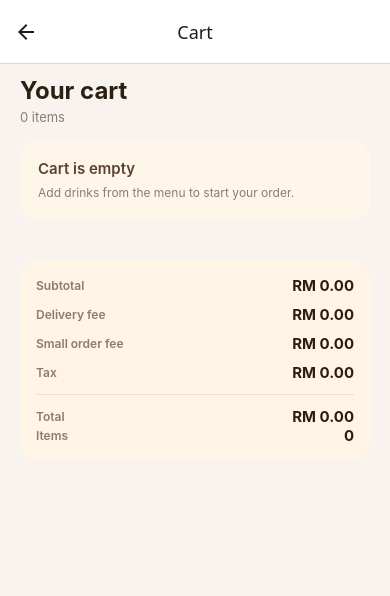
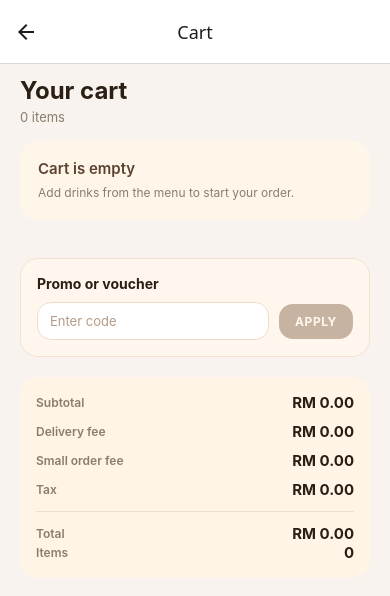
Before and after one commit to codemedavid/coffee-shop, a React Native app: screen /Cart in a window 390 px wide. Shown: the top 596 px of the page. Built offline with nearby package versions, Linux system fonts and the light colour scheme.

Commit message:
feat(cart): apply promo codes
Add promo validation with expiry/min spend checks and
surface applied state with discount totals in cart.
Reference: US-016

```diff
--- a/seeds/promos.json
+++ b/seeds/promos.json
@@ -16,5 +16,14 @@
     "minSpend": 20,
     "expiry": "2026-06-30",
     "eligibility": "new-users"
+  },
+  {
+    "id": "p_003",
+    "code": "OLD5",
+    "type": "fixed",
+    "amount": 5,
+    "minSpend": 10,
+    "expiry": "2023-01-01",
+    "eligibility": "all"
   }
 ]
--- a/src/data/cart.tsx
+++ b/src/data/cart.tsx
@@ -1,4 +1,12 @@
-import React, { createContext, useContext, useMemo, useState } from 'react';
+import React, {
+  createContext,
+  useContext,
+  useCallback,
+  useEffect,
+  useMemo,
+  useState,
+} from 'react';
+import { loadPromos } from './seedLoader';
 
 type CartCustomizations = {
   sizeLabel: string;
@@ -27,15 +35,29 @@ type CartTotals = {
   subtotal: number;
   itemCount: number;
   fees: CartFees;
+  discount: number;
   total: number;
+};
+
+type Promo = {
+  id: string;
+  code: string;
+  type: 'percent' | 'fixed';
+  amount: number;
+  minSpend: number;
+  expiry: string;
+  eligibility: string;
 };
 
 type CartContextValue = {
   items: CartItem[];
   totals: CartTotals;
+  appliedPromo: Promo | null;
   addItem: (item: Omit<CartItem, 'id'>) => void;
   updateItemQuantity: (id: string, qty: number) => void;
   removeItem: (id: string) => void;
+  applyPromo: (code: string) => { ok: boolean; message: string };
+  removePromo: () => void;
   clear: () => void;
 };
 
@@ -61,6 +83,33 @@ const calculateFees = (subtotal: number): CartFees => {
   return { tax, delivery, smallOrder, total };
 };
 
+const normalizePromoCode = (code: string) =>
+  code.trim().toUpperCase().replace(/\s+/g, '');
+
+const isPromoExpired = (promo: Promo, now = new Date()) => {
+  const expiryDate = new Date(`${promo.expiry}T23:59:59`);
+  if (Number.isNaN(expiryDate.getTime())) {
+    return false;
+  }
+  return now > expiryDate;
+};
+
+const isPromoEligible = (promo: Promo, subtotal: number) => {
+  if (subtotal < promo.minSpend) {
+    return false;
+  }
+  return !isPromoExpired(promo);
+};
+
+const calculatePromoDiscount = (promo: Promo, subtotal: number) => {
+  if (!isPromoEligible(promo, subtotal)) {
+    return 0;
+  }
+  const rawDiscount =
+    promo.type === 'percent' ? subtotal * (promo.amount / 100) : promo.amount;
+  return Math.min(rawDiscount, subtotal);
+};
+
 const normalizeKeyPart = (value: string) =>
   value.trim().toLowerCase().replace(/\s+/g, ' ');
 
@@ -81,6 +130,8 @@ const buildItemKey = (item: Omit<CartItem, 'id'>) => {
 
 export function CartProvider({ children }: { children: React.ReactNode }) {
   const [items, setItems] = useState<CartItem[]>([]);
+  const [appliedPromo, setAppliedPromo] = useState<Promo | null>(null);
+  const promos = useMemo(() => loadPromos(), []);
 
   const totals = useMemo(
     () => {
@@ -90,13 +141,26 @@ export function CartProvider({ children }: { children: React.ReactNode }) {
           acc.subtotal += item.unitPrice * item.qty;
           return acc;
         },
-        { subtotal: 0, itemCount: 0, fees: emptyFees, total: 0 },
+        { subtotal: 0, itemCount: 0, fees: emptyFees, discount: 0, total: 0 },
       );
       const fees = calculateFees(baseTotals.subtotal);
-      return { ...baseTotals, fees, total: baseTotals.subtotal + fees.total };
+      const discount = appliedPromo
+        ? calculatePromoDiscount(appliedPromo, baseTotals.subtotal)
+        : 0;
+      const total = Math.max(0, baseTotals.subtotal + fees.total - discount);
+      return { ...baseTotals, fees, discount, total };
     },
-    [items],
+    [appliedPromo, items],
   );
+
+  useEffect(() => {
+    if (!appliedPromo) {
+      return;
+    }
+    if (!isPromoEligible(appliedPromo, totals.subtotal)) {
+      setAppliedPromo(null);
+    }
+  }, [appliedPromo, totals.subtotal]);
 
   const addItem = (item: Omit<CartItem, 'id'>) => {
     const id = buildItemKey(item);
@@ -126,11 +190,52 @@ export function CartProvider({ children }: { children: React.ReactNode }) {
     setItems((prev) => prev.filter((entry) => entry.id !== id));
   };
 
+  const applyPromo = useCallback(
+    (code: string) => {
+      const normalized = normalizePromoCode(code);
+      if (!normalized) {
+        return { ok: false, message: 'Enter a promo or voucher code.' };
+      }
+      const match = promos.find(
+        (promo) => normalizePromoCode(promo.code) === normalized,
+      );
+      if (!match) {
+        return { ok: false, message: 'Code not recognized.' };
+      }
+      if (isPromoExpired(match)) {
+        return { ok: false, message: 'This code has expired.' };
+      }
+      if (totals.subtotal < match.minSpend) {
+        return {
+          ok: false,
+          message: `Minimum spend is RM ${match.minSpend.toFixed(2)}.`,
+        };
+      }
+      setAppliedPromo(match);
+      return { ok: true, message: `${match.code} applied.` };
+    },
+    [promos, totals.subtotal],
+  );
+
+  const removePromo = useCallback(() => {
+    setAppliedPromo(null);
+  }, []);
+
   const clear = () => setItems([]);
 
   const value = useMemo(
-    () => ({ items, totals, addItem, updateItemQuantity, removeItem, clear }),
-    [items, totals],
+    () => ({
+      items,
+      totals,
+      appliedPromo,
+      addItem,
+      updateItemQuantity,
+      removeItem,
+      applyPromo,
+      removePromo,
+      clear,
+    }),
+    [appliedPromo, applyPromo, items, removePromo, totals],
   );
 
   return <CartContext.Provider value={value}>{children}</CartContext.Provider>;
--- a/src/screens/cart/CartScreen.tsx
+++ b/src/screens/cart/CartScreen.tsx
@@ -1,15 +1,17 @@
-import React from 'react';
+import React, { useState } from 'react';
 import {
   Pressable,
   SafeAreaView,
   ScrollView,
   StyleSheet,
   Text,
+  TextInput,
   View,
 } from 'react-native';
 import { useCart } from '../../data/cart';
 
 const formatPrice = (price: number) => `RM ${price.toFixed(2)}`;
+const formatDiscount = (amount: number) => `-RM ${amount.toFixed(2)}`;
 
 const joinCustomizations = (customizations: {
   sizeLabel: string;
@@ -24,7 +26,36 @@ const joinCustomizations = (customizations: {
 };
 
 export default function CartScreen() {
-  const { items, totals, updateItemQuantity, removeItem } = useCart();
+  const {
+    items,
+    totals,
+    appliedPromo,
+    updateItemQuantity,
+    removeItem,
+    applyPromo,
+    removePromo,
+  } = useCart();
+  const [promoCode, setPromoCode] = useState('');
+  const [promoError, setPromoError] = useState<string | null>(null);
+  const [promoSuccess, setPromoSuccess] = useState<string | null>(null);
+
+  const handleApplyPromo = () => {
+    const result = applyPromo(promoCode);
+    if (result.ok) {
+      setPromoError(null);
+      setPromoSuccess(result.message);
+    } else {
+      setPromoSuccess(null);
+      setPromoError(result.message);
+    }
+  };
+
+  const handleRemovePromo = () => {
+    removePromo();
+    setPromoCode('');
+    setPromoError(null);
+    setPromoSuccess(null);
+  };
 
   return (
     <SafeAreaView style={styles.safeArea}>
@@ -101,6 +132,69 @@ export default function CartScreen() {
             ))}
           </View>
         )}
+        <View style={styles.promoCard}>
+          <View style={styles.promoHeader}>
+            <Text style={styles.sectionTitle}>Promo or voucher</Text>
+            {appliedPromo ? (
+              <View style={styles.appliedBadge}>
+                <Text style={styles.appliedBadgeText}>Applied</Text>
+              </View>
+            ) : null}
+          </View>
+          {appliedPromo ? (
+            <View style={styles.appliedRow}>
+              <View>
+                <Text style={styles.appliedCode}>{appliedPromo.code}</Text>
+                <Text style={styles.appliedNote}>
+                  Discount ready for checkout.
+                </Text>
+              </View>
+              <Pressable
+                onPress={handleRemovePromo}
+                style={({ pressed }) => [
+                  styles.removePromoButton,
+                  pressed && styles.removePromoButtonPressed,
+                ]}
+              >
+                <Text style={styles.removePromoText}>Remove</Text>
+              </Pressable>
+            </View>
+          ) : (
+            <View style={styles.promoInputRow}>
+              <TextInput
+                value={promoCode}
+                onChangeText={(value) => {
+                  setPromoCode(value);
+                  if (promoError) {
+                    setPromoError(null);
+                  }
+                }}
+                placeholder="Enter code"
+                autoCapitalize="characters"
+                autoCorrect={false}
+                style={styles.promoInput}
+                placeholderTextColor="#b59b86"
+              />
+              <Pressable
+                onPress={handleApplyPromo}
+                disabled={items.length === 0}
+                style={({ pressed }) => [
+                  styles.applyButton,
+                  items.length === 0 && styles.applyButtonDisabled,
+                  pressed && items.length > 0 && styles.applyButtonPressed,
+                ]}
+              >
+                <Text style={styles.applyButtonText}>Apply</Text>
+              </Pressable>
+            </View>
+          )}
+          {promoError ? (
+            <Text style={styles.promoError}>{promoError}</Text>
+          ) : null}
+          {promoSuccess ? (
+            <Text style={styles.promoSuccess}>{promoSuccess}</Text>
+          ) : null}
+        </View>
         <View style={styles.summaryCard}>
           <View style={styles.summaryGroup}>
             <View style={styles.summaryRow}>
@@ -127,6 +221,14 @@ export default function CartScreen() {
                 {formatPrice(totals.fees.tax)}
               </Text>
             </View>
+            {totals.discount > 0 ? (
+              <View style={styles.summaryRow}>
+                <Text style={styles.summaryLabel}>Promo discount</Text>
+                <Text style={styles.summaryValue}>
+                  {formatDiscount(totals.discount)}
+                </Text>
+              </View>
+            ) : null}
           </View>
           <View style={styles.summaryDivider} />
           <View style={styles.summaryRow}>
@@ -185,6 +287,116 @@ const styles = StyleSheet.create({
   },
   itemsList: {
     gap: 14,
+  },
+  promoCard: {
+    marginTop: 18,
+    backgroundColor: '#fff7ee',
+    borderRadius: 18,
+    padding: 16,
+    borderWidth: 1,
+    borderColor: '#f3e2cf',
+  },
+  promoHeader: {
+    flexDirection: 'row',
+    justifyContent: 'space-between',
+    alignItems: 'center',
+    marginBottom: 10,
+  },
+  sectionTitle: {
+    fontSize: 14,
+    fontWeight: '700',
+    color: '#2b1f14',
+  },
+  appliedBadge: {
+    paddingHorizontal: 10,
+    paddingVertical: 4,
+    borderRadius: 999,
+    backgroundColor: '#f0d5b8',
+  },
+  appliedBadgeText: {
+    fontSize: 10,
+    fontWeight: '700',
+    color: '#7a4b24',
+    textTransform: 'uppercase',
+    letterSpacing: 0.6,
+  },
+  promoInputRow: {
+    flexDirection: 'row',
+    alignItems: 'center',
+    gap: 10,
+  },
+  promoInput: {
+    flex: 1,
+    backgroundColor: '#fff',
+    borderRadius: 14,
+    borderWidth: 1,
+    borderColor: '#f0ddc8',
+    paddingHorizontal: 12,
+    paddingVertical: 10,
+    fontSize: 13,
+    color: '#2b1f14',
+  },
+  applyButton: {
+    paddingHorizontal: 16,
+    paddingVertical: 10,
+    borderRadius: 14,
+    backgroundColor: '#6c3f1d',
+  },
+  applyButtonPressed: {
+    transform: [{ scale: 0.97 }],
+  },
+  applyButtonDisabled: {
+    backgroundColor: '#c7b3a1',
+  },
+  applyButtonText: {
+    fontSize: 12,
+    fontWeight: '700',
+    color: '#fff7ee',
+    textTransform: 'uppercase',
+    letterSpacing: 0.6,
+  },
+  appliedRow: {
+    flexDirection: 'row',
+    justifyContent: 'space-between',
+    alignItems: 'center',
+  },
+  appliedCode: {
+    fontSize: 16,
+    fontWeight: '700',
+    color: '#2b1f14',
+  },
+  appliedNote: {
+    marginTop: 4,
+    fontSize: 12,
+    color: '#8b7c6f',
+  },
+  removePromoButton: {
+    paddingHorizontal: 12,
+    paddingVertical: 6,
+    borderRadius: 999,
+    borderWidth: 1,
+    borderColor: '#f2d3a3',
+    backgroundColor: '#fff1d6',
+  },
+  removePromoButtonPressed: {
+    transform: [{ scale: 0.97 }],
+  },
+  removePromoText: {
+    fontSize: 10,
+    fontWeight: '700',
+    color: '#a45c2b',
+    textTransform: 'uppercase',
+    letterSpacing: 0.4,
+  },
+  promoError: {
+    marginTop: 8,
+    fontSize: 12,
+    color: '#b23a2a',
+  },
+  promoSuccess: {
+    marginTop: 8,
+    fontSize: 12,
+    color: '#2f6e3a',
   },
   itemCard: {
     backgroundColor: '#ffffff',
```
Also changed, not shown: .agents/tasks/prd-coffee.json, .ralph/progress.md.
